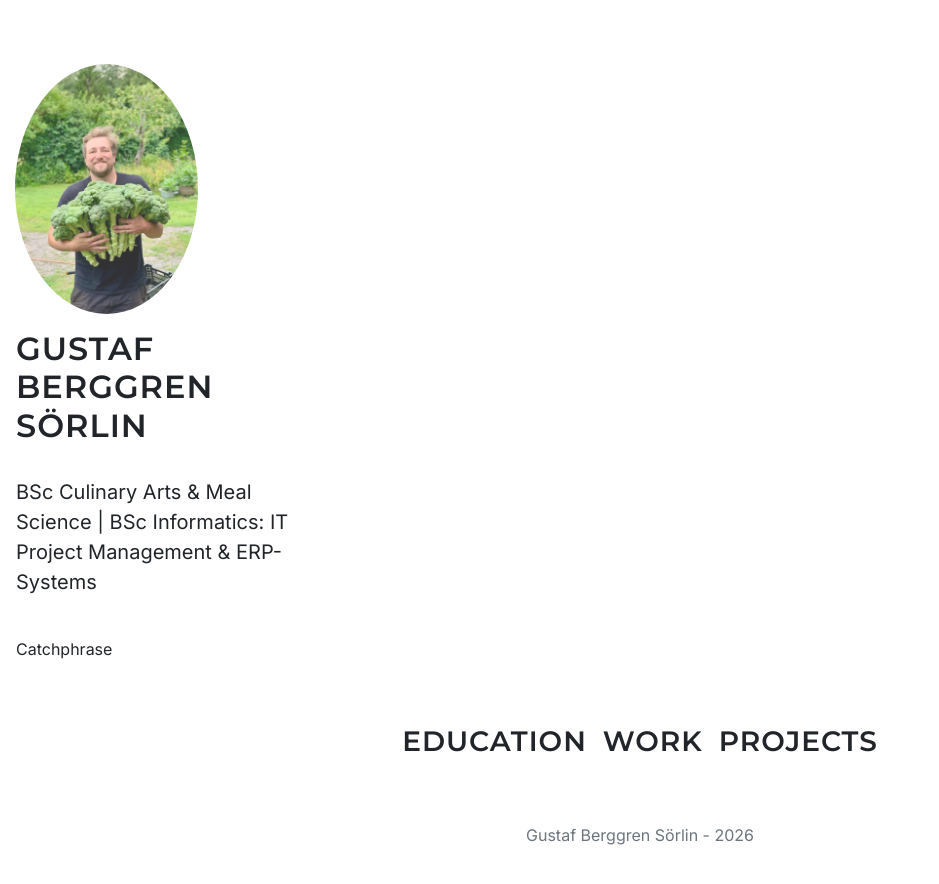
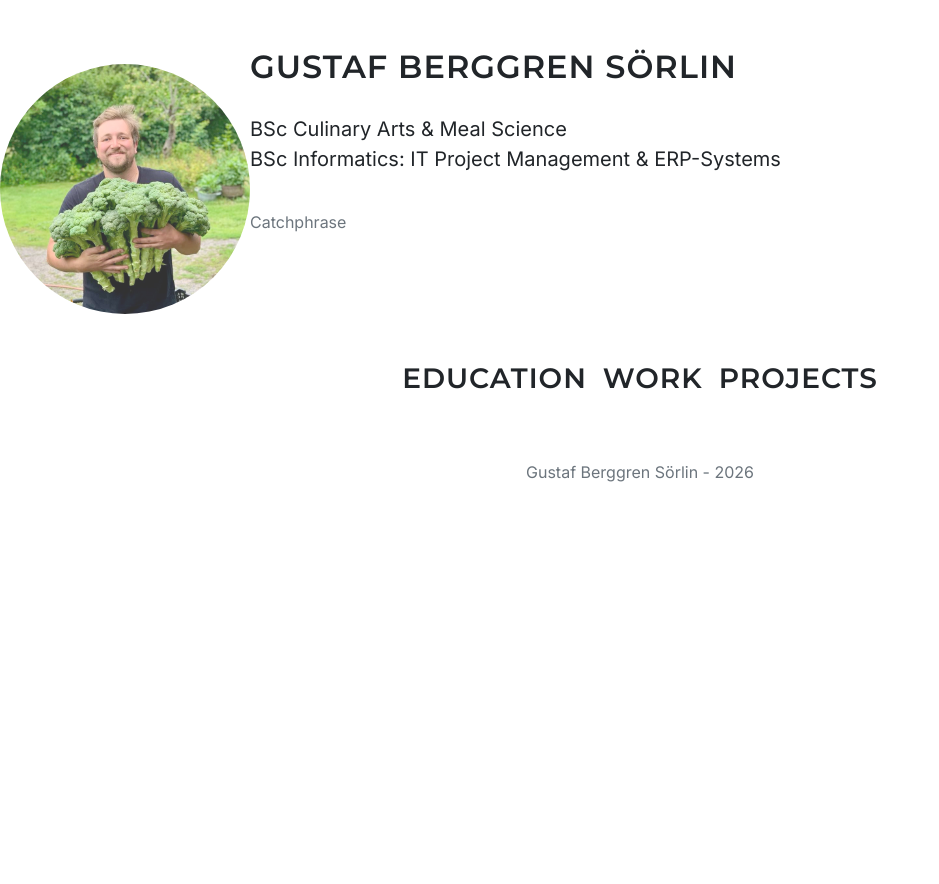
Before and after one commit to gbrggrn/gbrggrn.github.io, a Jekyll site: the page built from index.html, in a window 1280 px wide. Shown: the top 884 px of the page, without its empty margins (0-939 px from the left). Built offline with Jekyll 4.4.1, drawn with Linux system fonts in a browser that asks for light colours.

Commit message:
Update default.html

```diff
--- a/_layouts/default.html
+++ b/_layouts/default.html
@@ -15,13 +15,18 @@
 <body>
 
   <header class="py-5 custom-header">
-    <div>
-      <img src="{{ '/assets/images/GustafResumeImg.jpg' || relative_url }}" alt="Gustaf Berggren Sörlin" class="profile-img mt-3 col-md-2"/>
-      <div class="px-3 mt-3 col-md-3">
-        <h2>Gustaf Berggren Sörlin</h2><br>
-        <p class="lead">BSc Culinary Arts & Meal Science | BSc Informatics: IT Project Management & ERP-Systems</p><br>
-        <p>Catchphrase</p>
+    <div class="d-flex flex-wrap">
+
+      <div class="me-3">
+        <img src="{{ '/assets/images/GustafResumeImg.jpg' | relative_url }}" alt="Gustaf Berggren Sörlin" class="profile-img mt-3"/>
       </div>
+
+      <div class="text-start">
+        <h2 class="mb-1">Gustaf Berggren Sörlin</h2><br>
+        <p class="lead mb-1">BSc Culinary Arts & Meal Science<br>BSc Informatics: IT Project Management & ERP-Systems</p><br>
+        <p class="text-muted mt-2">Catchphrase</p>
+      </div>
+
     </div>
   </header>
 
```
